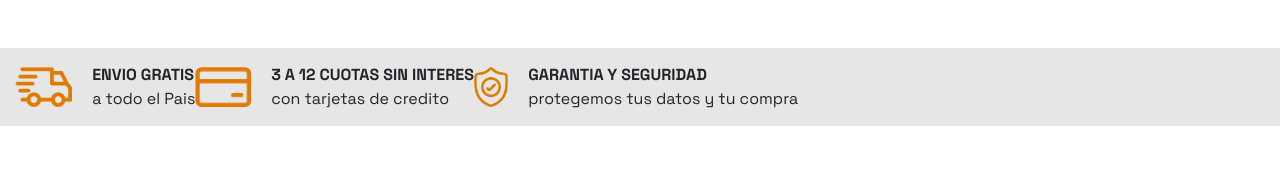
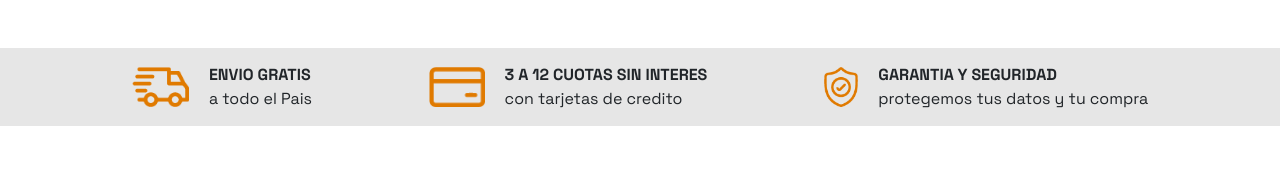
Before and after one commit to lisandromarina/ecommerce-frontend, a React (Create React App) app: page / in a window 1280 px wide. Shown: the part 501-677 px from the top of the page. Built offline with nearby package versions, Linux system fonts and the light colour scheme; no server answers.

Commit message:
change styles for details in home page

```diff
--- a/src/components/ShoppingCartProduct/CartProductComponent.jsx
+++ b/src/components/ShoppingCartProduct/CartProductComponent.jsx
@@ -7,7 +7,6 @@ import { priceFormatter } from '../../utils/priceFormatter'
 function CartProductComponent(props) {
   const {
     nameProduct,
-    sellPrice,
     totalPrice,
     imageUrl,
     handleOnClickCount,
--- a/src/views/HomePage/HomePageStyles.scss
+++ b/src/views/HomePage/HomePageStyles.scss
@@ -12,7 +12,7 @@ $laptop-max-width: 1024px;
         width: 100%;
         background-color: rgb(230, 230, 230);
         display: flex;
-        //justify-content: space-evenly;
+        justify-content: space-evenly;
         margin-top: 50px;
         padding: 15px;
     }
@@ -33,7 +33,7 @@ $laptop-max-width: 1024px;
 @media screen and (min-width: $phone-min-width) and (max-width: $phone-max-width) {
     .home-page-main-container {
         .details-wrapper {
-            //justify-content: center;
+            justify-content: unset;
             overflow-x: auto;
             white-space: nowrap;
             align-items: center;
@@ -61,7 +61,7 @@ $laptop-max-width: 1024px;
 @media screen and (min-width: $tablet-min-width) and (max-width: $tablet-max-width) {
     .home-page-main-container {
         .details-wrapper {
-            //justify-content: center;
+            justify-content: unset;
             overflow-x: auto;
             white-space: nowrap;
             align-items: center;
```
